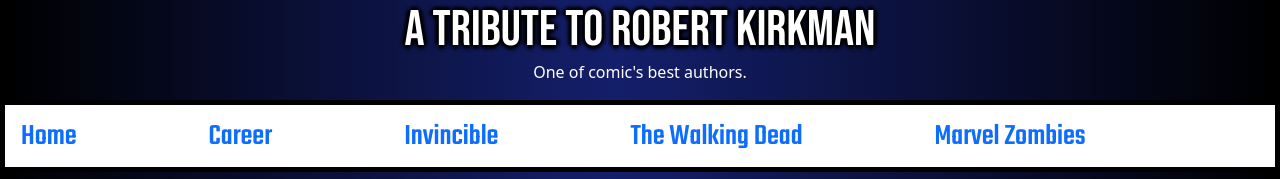
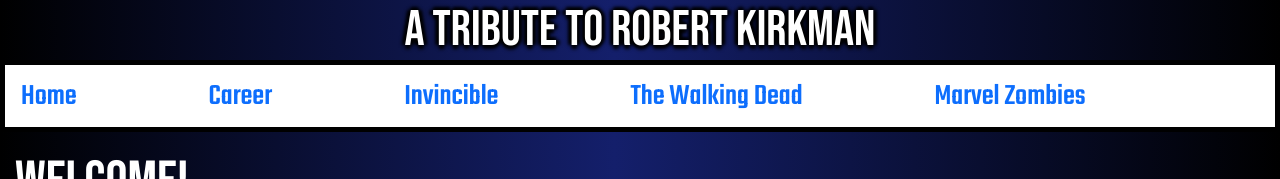
Before and after one commit to JacksonArnold1017/FinalProject, a plain HTML site: page index.html in a window 1280 px wide. Shown: the top 179 px of the page. Drawn offline with nearby package versions, Linux system fonts and the light colour scheme.

Commit message:
saving progress so I can swap devices, got rid of undertitle id and made nav links even.

```diff
--- a/index.html
+++ b/index.html
@@ -11,7 +11,6 @@
 <body>
   <header>
     <h1>A Tribute to Robert Kirkman</h1>
-    <p id="undertitle">One of comic's best authors. </p>
     <ul class="nav">
         <li class="nav-item">
           <a class="nav-link active" aria-current="page" href="file:///C:/Users/Jackson/Desktop/FinalAssignment/FinalProject/index.html">Home</a>
--- a/style.css
+++ b/style.css
@@ -27,10 +27,6 @@
         0 -0.07em black;
 }
 
-#undertitle{
-    text-align: center;
-    color: white;
-}
 
 h1,h2,h3{
     color: white;
```
